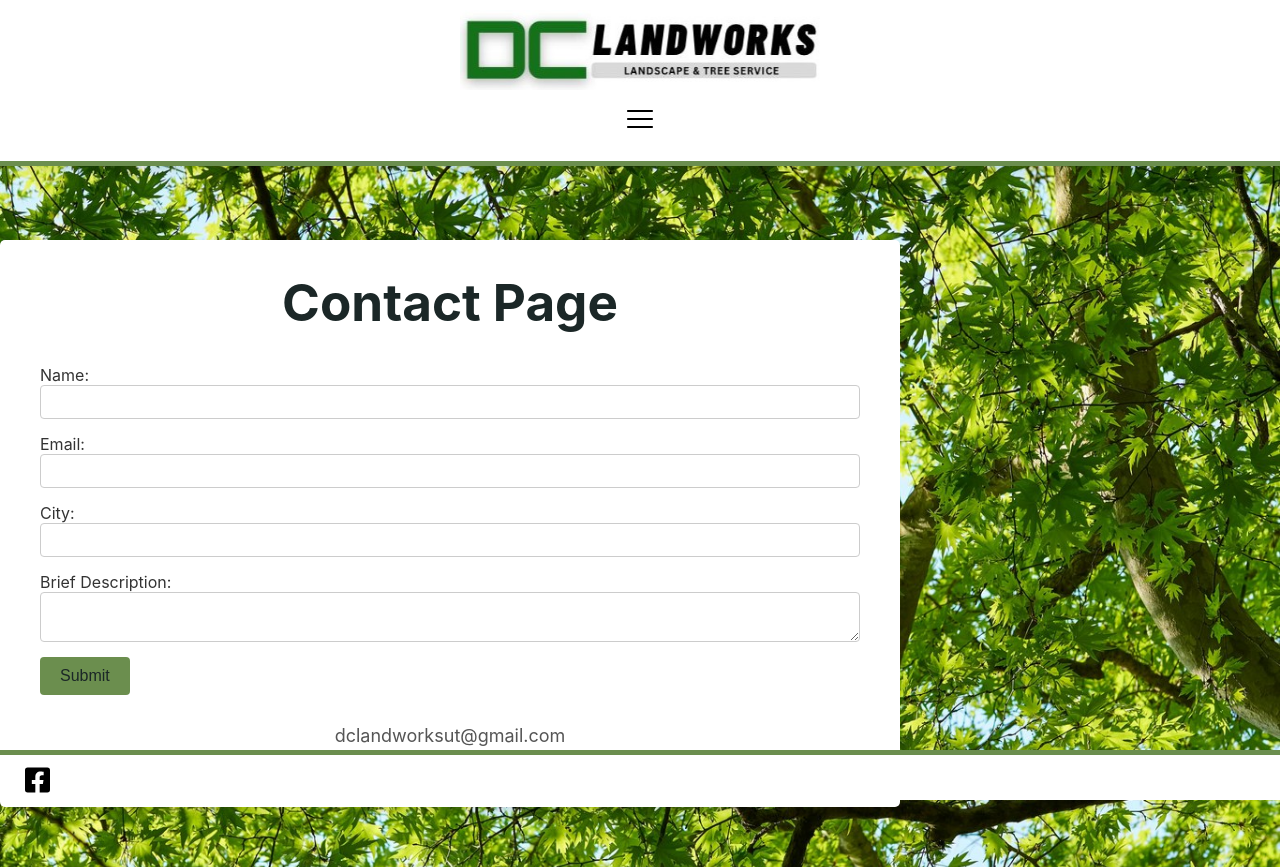
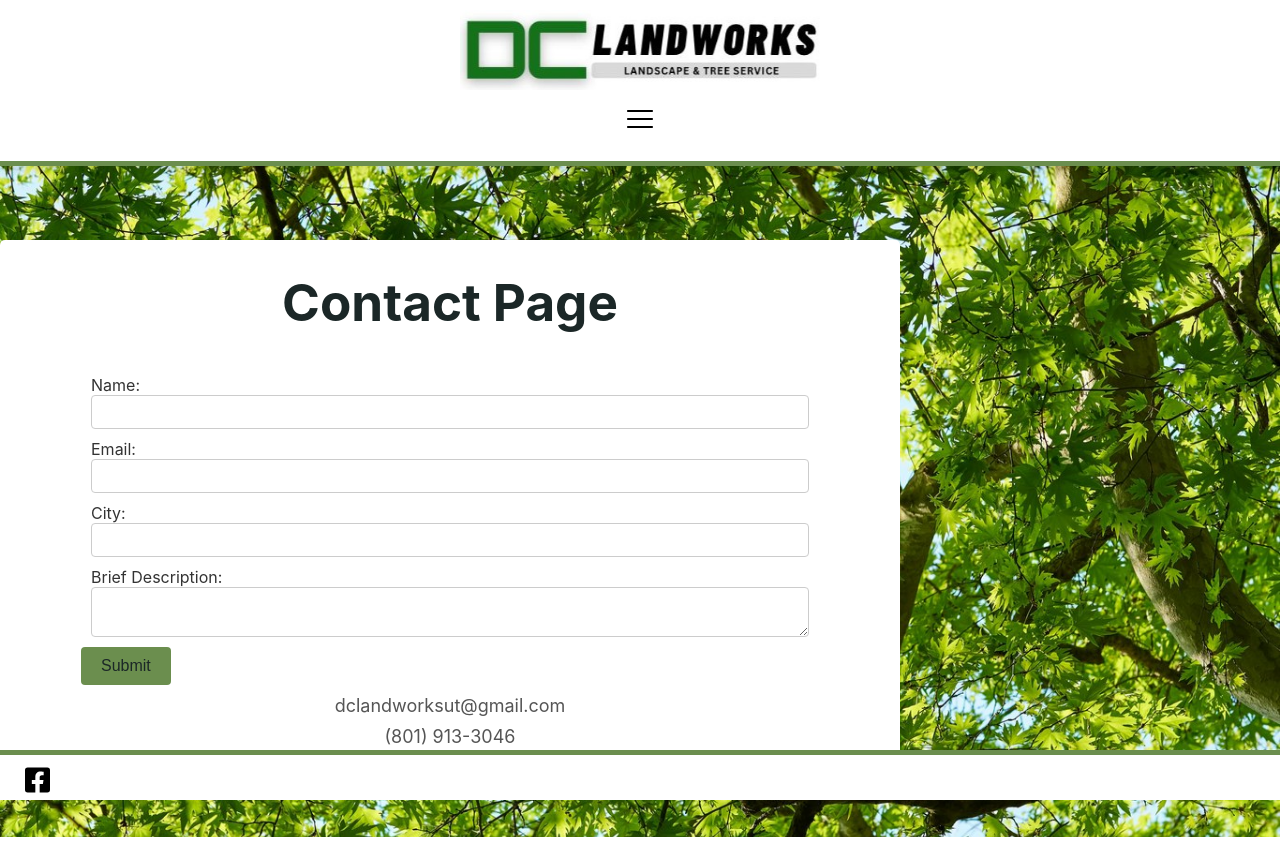
Before and after one commit to JacobFoote01/DC_Landworks, a React (Vite) app: page /Contact in a window 1280 px wide. After the commit the page ends 837 px from the top, so only its background shows below. Built offline with nearby package versions, Linux system fonts and the light colour scheme.

Commit message:
restructured pages.css

```diff
--- a/src/Pages.css
+++ b/src/Pages.css
@@ -36,11 +36,14 @@
     font-family: Arial, Helvetica, sans-serif;
 }
 
-/* .servicesPageTitle {
-    background-color: #ffffff;
-} */
+.servicesPageTitle {
+    display: flex;
+    justify-content: center;
+}
 
 .services-container {
+    display: flex;
+    justify-content: center;
     padding: 20px;
     text-align: center;
     background-color: #ebebeb;
@@ -90,7 +93,6 @@
 .contactContainer {
     display: flex;
     justify-content: center;
-    align-items: center;
     min-height: 100vh;
     width: 100%;
     padding: 20px;
@@ -110,14 +112,11 @@
 }
 
 .contactForm {
-    display: flex;
-    flex-direction: column;
-    width: 100%;
-    margin-bottom: 20px;
+    width: 90%;
 }
 
 .contactForm div {
-    margin-bottom: 15px;
+    margin: 10px;
 }
 
 .contactForm label {
@@ -133,11 +132,21 @@
     font-size: 14px;
     border: 1px solid #ccc;
     border-radius: 4px;
-    width: 100%;
 }
 
 textarea {
     resize: vertical;
+}
+
+.contactInfo {
+    font-size: 18px;
+    color: #555;
+    text-align: center;
+    padding-bottom: 20px;
+}
+
+.contactInfo div {
+    margin: 10px;
 }
 
 #submitButton {
@@ -153,17 +162,6 @@ textarea {
 
 #submitButton:hover {
     background-color: #1f7713;
-}
-
-.contactInfo {
-    font-size: 18px;
-    color: #555;
-    text-align: center;
-    padding-bottom: 20px;
-}
-
-.contactInfo div {
-    margin: 10px 0;
 }
 
 @media (max-width: 768px) {
```
